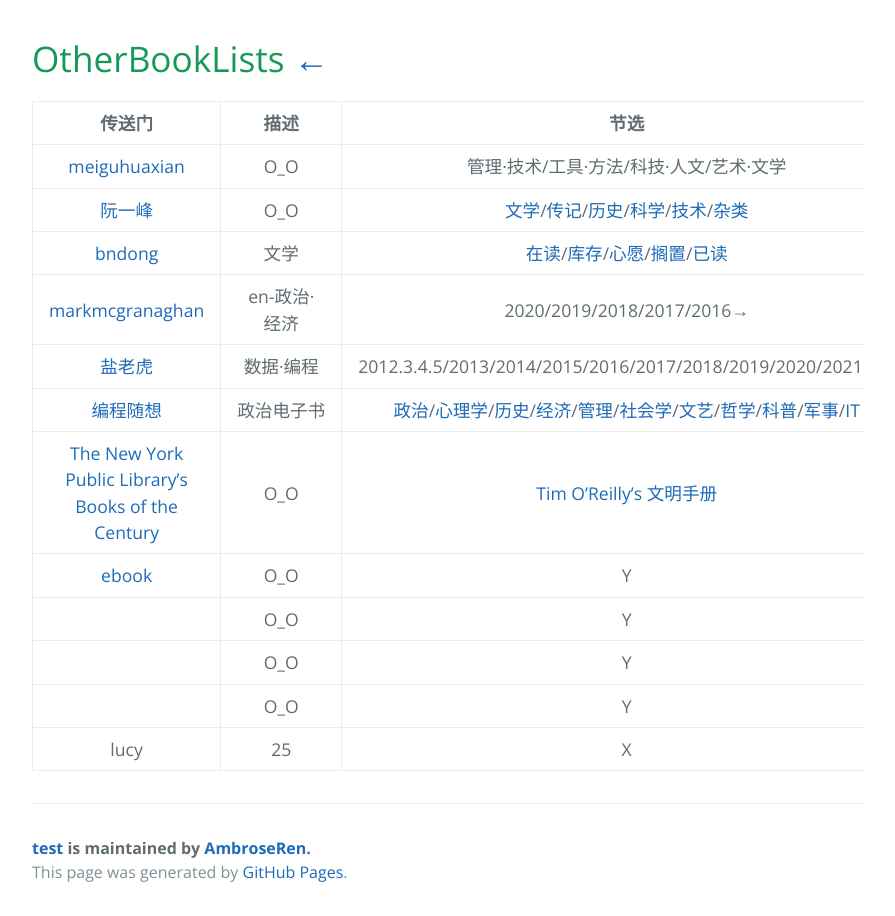
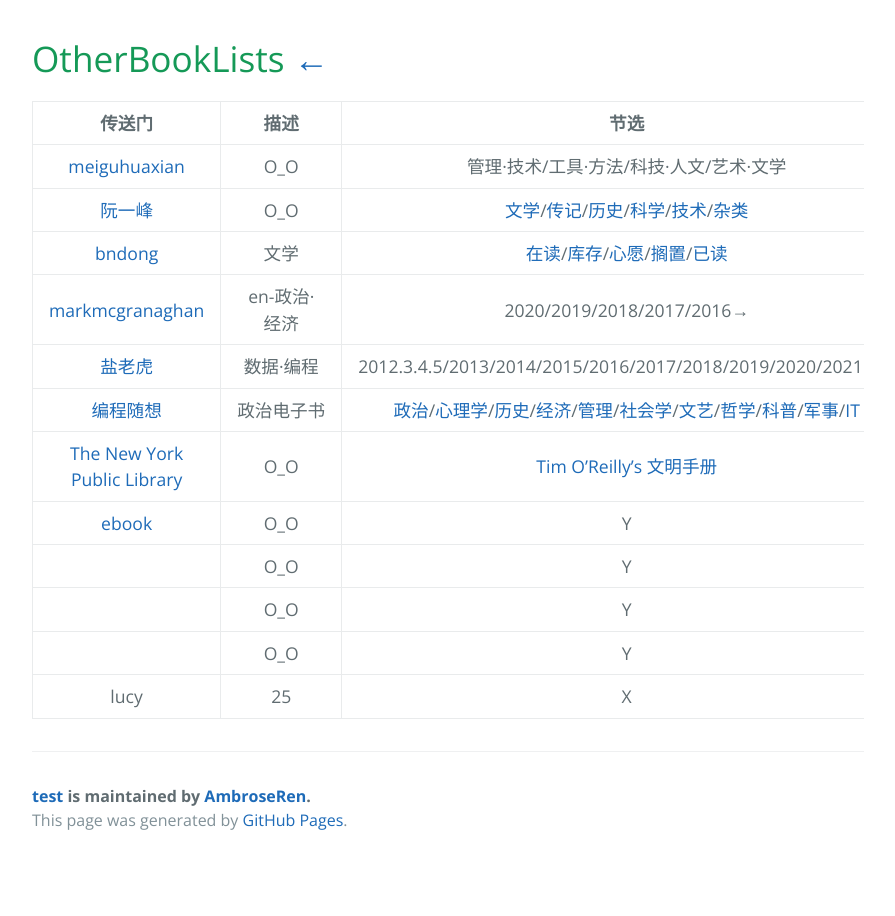
Before and after one commit to AmbroseRen/test, a Jekyll site: the page built from Library/OtherBookLists.md, in a window 1280 px wide. Shown: the whole page, without its empty margins (192-1087 px from the left). Built offline with Jekyll 4.4.1, drawn with Linux system fonts in a browser that asks for light colours; our own code applies the rules of GitHub Pages for plain Markdown files; the repository's description, which GitHub fills in, is left out.

Commit message:
Update OtherBookLists.md

```diff
--- a/Library/OtherBookLists.md
+++ b/Library/OtherBookLists.md
@@ -8,7 +8,7 @@
 | [markmcgranaghan](https://markmcgranaghan.com/books) | en-政治·经济 | 2020/2019/2018/2017/2016→ |
 | [盐老虎](https://salttiger.com/archives/) | 数据·编程 | 2012.3.4.5/2013/2014/2015/2016/2017/2018/2019/2020/2021.1_5 |
 | [编程随想](https://github.com/programthink/books) | 政治电子书 | [政治](https://github.com/programthink/books#1_)/[心理学](https://github.com/programthink/books#2_)/[历史](https://github.com/programthink/books#3_)/[经济](https://github.com/programthink/books#4_)/[管理](https://github.com/programthink/books#5_)/[社会学](https://github.com/programthink/books#6_)/[文艺](https://github.com/programthink/books#7_)/[哲学](https://github.com/programthink/books#8_)/[科普](https://github.com/programthink/books#9_)/[军事](https://github.com/programthink/books#10_)/[IT](https://github.com/programthink/books#11_) |
-| [The New York Public Library's Books of the Century](https://www.nypl.org/voices/print-publications/books-of-the-century) | O_O | [Tim O’Reilly’s 文明手册](https://medium.com/the-long-now-foundation/tim-oreilly-s-book-list-for-the-manual-for-civilization-69598baf562f) |
+| [The New York Public Library](https://www.nypl.org/voices/print-publications/books-of-the-century) | O_O | [Tim O’Reilly’s 文明手册](https://medium.com/the-long-now-foundation/tim-oreilly-s-book-list-for-the-manual-for-civilization-69598baf562f) |
 | [ebook](https://www.cnblogs.com/yasepix/p/12431379.html) | O_O | Y |
 | []() | O_O | Y |
 | []() | O_O | Y |
```
